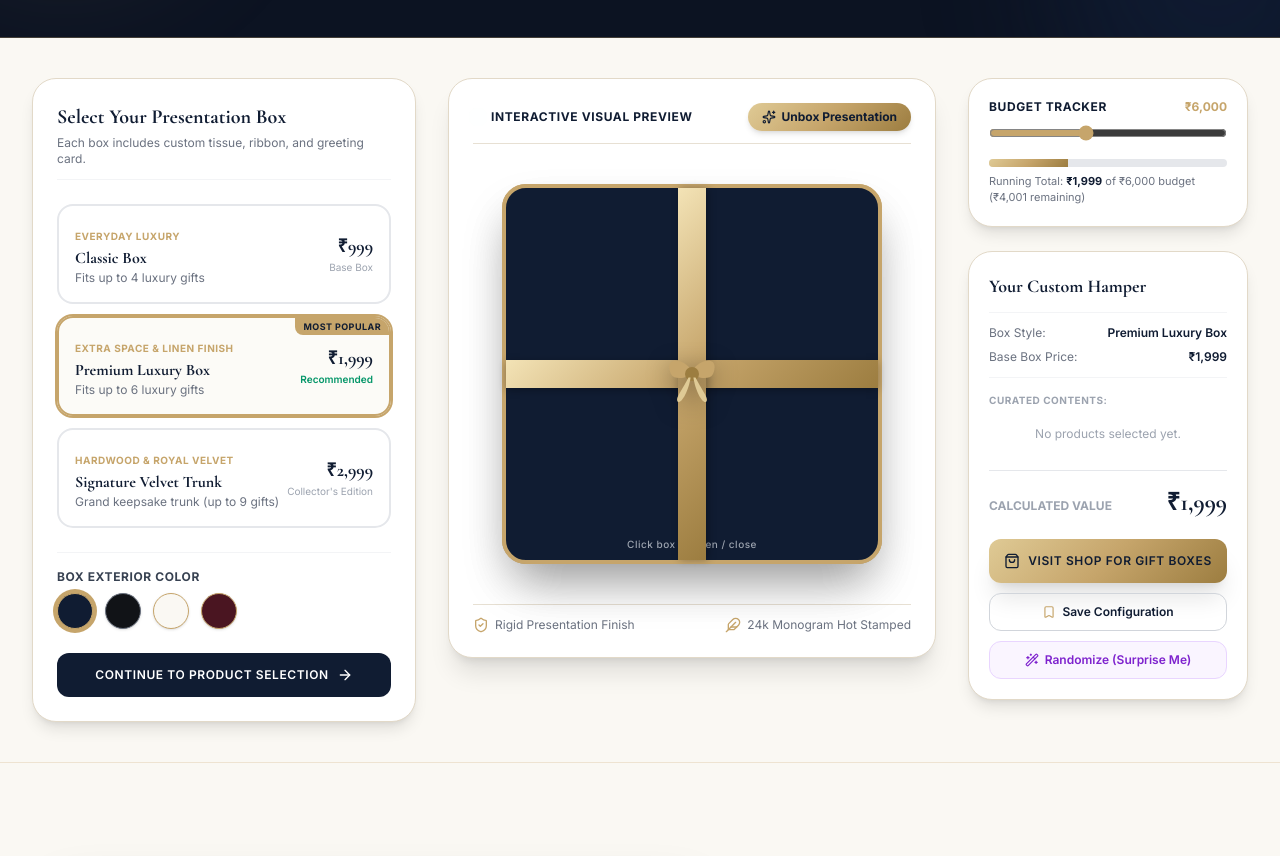
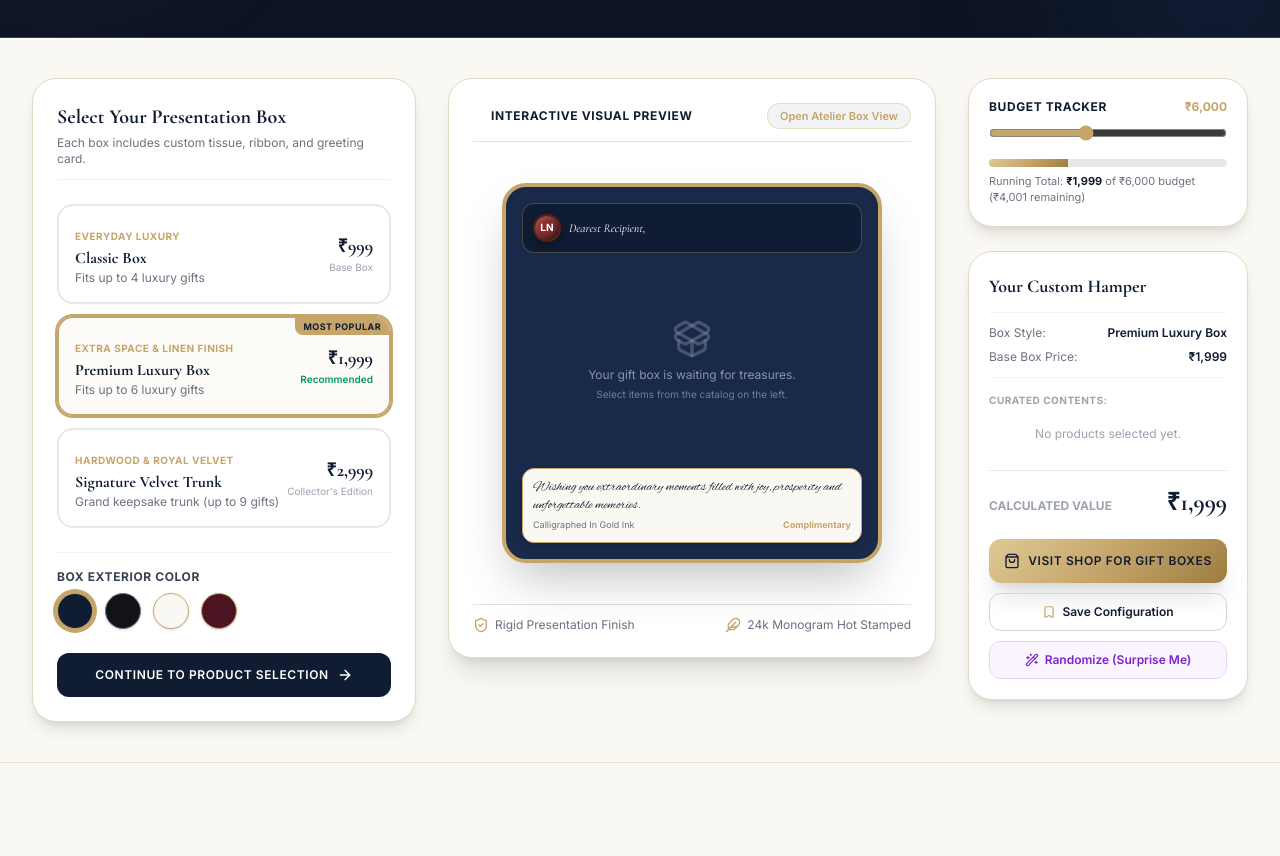
Before and after one commit to shivanitechnologies/LuxeNest_Gifts, a plain HTML site: page home-premium.html in a window 1280 px wide. Shown: the part 1253-2109 px from the top of the page. Drawn offline with nearby package versions, Linux system fonts and the light colour scheme; grey boxes are pictures that could not be loaded; a web font is replaced by a local one.

Commit message:
Remove tin box cover and lid overlay from gift box builder preview

```diff
--- a/assets/css/style.css
+++ b/assets/css/style.css
@@ -703,3 +703,13 @@ header {
   opacity: 0 !important;
   pointer-events: none !important;
 }
+
+/* Completely remove and suppress gift box lid / tin cover */
+#preview-box-lid,
+.box-lid,
+#btn-unboxing-toggle {
+  display: none !important;
+  visibility: hidden !important;
+  opacity: 0 !important;
+  pointer-events: none !important;
+}
--- a/assets/js/gift-preview.js
+++ b/assets/js/gift-preview.js
@@ -152,42 +152,8 @@ const GiftPreview = {
     }
   },
 
-  // Interactive Virtual Unboxing Animation
+  // Interactive Virtual Unboxing Animation (Lid cover removed per user request)
   triggerUnboxing() {
-    const boxWrapper = document.getElementById('preview-box-wrapper');
-    const boxLid = document.getElementById('preview-box-lid');
-    const unboxBtn = document.getElementById('btn-unboxing-toggle');
-
-    if (!boxWrapper || !boxLid) return;
-
-    const isClosed = !boxLid.classList.contains('opened');
-
-    if (isClosed) {
-      // Untie ribbon & open lid
-      boxWrapper.classList.add('ribbon-untied');
-      setTimeout(() => {
-        boxLid.classList.add('opened');
-      }, 350);
-
-      if (unboxBtn) {
-        unboxBtn.innerHTML = `<i data-lucide="package" class="w-4 h-4"></i><span>Close & Tie Ribbon</span>`;
-      }
-
-      showToast('✨ Virtual Box Unboxed! View your curated treasures inside.', 'success');
-    } else {
-      // Close box
-      boxLid.classList.remove('opened');
-      setTimeout(() => {
-        boxWrapper.classList.remove('ribbon-untied');
-      }, 400);
-
-      if (unboxBtn) {
-        unboxBtn.innerHTML = `<i data-lucide="sparkles" class="w-4 h-4"></i><span>Unbox Presentation</span>`;
-      }
-    }
-
-    if (window.lucide && unboxBtn) {
-      lucide.createIcons({ root: unboxBtn });
-    }
+    return;
   }
 };
--- a/home-premium.html
+++ b/home-premium.html
@@ -939,14 +939,9 @@
                 <span class="text-xs font-bold uppercase tracking-wider text-[#101C32] dark:text-[#DFCA95]">Interactive
                   Visual Preview</span>
               </div>
-
-              <!-- Virtual Unboxing Toggle Button -->
-              <button id="btn-unboxing-toggle" onclick="GiftPreview.triggerUnboxing()"
-                class="px-3.5 py-1.5 rounded-full bg-gold-gradient text-[#101C32] text-xs font-bold shadow-md hover:scale-105 transition-all flex items-center gap-1.5"
-                title="Toggle Open/Close Box">
-                <i data-lucide="sparkles" class="w-3.5 h-3.5"></i>
-                <span>Unbox Presentation</span>
-              </button>
+              <span class="text-[11px] font-semibold text-[#C6A56B] bg-[#101C32]/5 dark:bg-white/5 px-3 py-1 rounded-full border border-[#C6A56B]/30">
+                Open Atelier Box View
+              </span>
             </div>
 
             <!-- Realtime 3D Box Visual Container -->
@@ -959,7 +954,7 @@
                   class="absolute inset-0 rounded-3xl border-4 border-[#C6A56B] bg-[#182949] shadow-2xl p-4 flex flex-col justify-between overflow-hidden">
 
                   <!-- Recipient & Uploaded Photo Slot -->
-                  <div class="flex items-center justify-between bg-black/30 rounded-xl p-2 border border-[#C6A56B]/30">
+                  <div class="flex items-center justify-between bg-black/30 rounded-xl p-2.5 border border-[#C6A56B]/30">
                     <div class="flex items-center gap-2">
                       <div
                         class="w-8 h-8 rounded-full wax-seal !w-7 !h-7 text-[10px] text-white font-bold flex items-center justify-center">
@@ -967,9 +962,16 @@
                       <span id="preview-card-recipient" class="font-serif text-xs text-white italic">Dearest
                         Recipient,</span>
                     </div>
-                    <!-- Uploaded photo slot -->
-                    <div class="hidden w-8 h-8 rounded-lg overflow-hidden border border-[#C6A56B]">
-                      <img id="preview-uploaded-photo" src="" class="w-full h-full object-cover">
+                    <div class="flex items-center gap-2">
+                      <!-- Engraved Monogram Badge -->
+                      <span id="preview-monogram-badge"
+                        class="hidden px-2.5 py-0.5 rounded-full bg-[#101C32] border border-[#C6A56B] text-[#DFCA95] font-serif font-bold text-[10px] tracking-widest shadow">
+                        LN
+                      </span>
+                      <!-- Uploaded photo slot -->
+                      <div class="hidden w-8 h-8 rounded-lg overflow-hidden border border-[#C6A56B]">
+                        <img id="preview-uploaded-photo" src="" class="w-full h-full object-cover">
+                      </div>
                     </div>
                   </div>
 
@@ -990,37 +992,6 @@
                     </div>
                   </div>
 
-                </div>
-
-                <!-- BOX LID (OVERLAY / 3D FLIP) -->
-                <div id="preview-box-lid"
-                  class="box-lid absolute inset-0 rounded-3xl border-4 border-[#C6A56B] bg-[#101C32] shadow-2xl flex items-center justify-center z-20 cursor-pointer"
-                  onclick="GiftPreview.triggerUnboxing()">
-
-                  <!-- Cross Ribbons on Lid -->
-                  <div id="preview-ribbon-h" class="ribbon-cross-h"></div>
-                  <div id="preview-ribbon-v" class="ribbon-cross-v"></div>
-
-                  <!-- Central Satin Bow -->
-                  <div id="preview-ribbon-bow" class="ribbon-bow">
-                    <svg viewBox="0 0 100 100" class="w-full h-full fill-current text-[#C6A56B]">
-                      <path d="M50 45 C35 25, 10 25, 20 50 C25 60, 45 55, 50 50 Z"></path>
-                      <path d="M50 45 C65 25, 90 25, 80 50 C75 60, 55 55, 50 50 Z"></path>
-                      <circle cx="50" cy="50" r="10" fill="#9C7D40"></circle>
-                      <path d="M45 55 C35 75, 25 85, 30 90 C35 92, 45 75, 48 55 Z" fill="#DFCA95"></path>
-                      <path d="M55 55 C65 75, 75 85, 70 90 C65 92, 55 75, 52 55 Z" fill="#DFCA95"></path>
-                    </svg>
-                  </div>
-
-                  <!-- Engraved Monogram Badge -->
-                  <div id="preview-monogram-badge"
-                    class="hidden absolute bottom-5 left-1/2 -translate-x-1/2 px-3 py-1 rounded-full bg-[#101C32] border border-[#C6A56B] text-[#DFCA95] font-serif font-bold text-xs tracking-widest shadow-lg">
-                    LN
-                  </div>
-
-                  <span class="absolute bottom-2 text-[10px] text-gray-400 font-medium tracking-wider">
-                    Click box to open / close
-                  </span>
                 </div>
 
               </div>
```
Also changed, not shown: customization/build-gift-box.html (+14 -44 lines).
